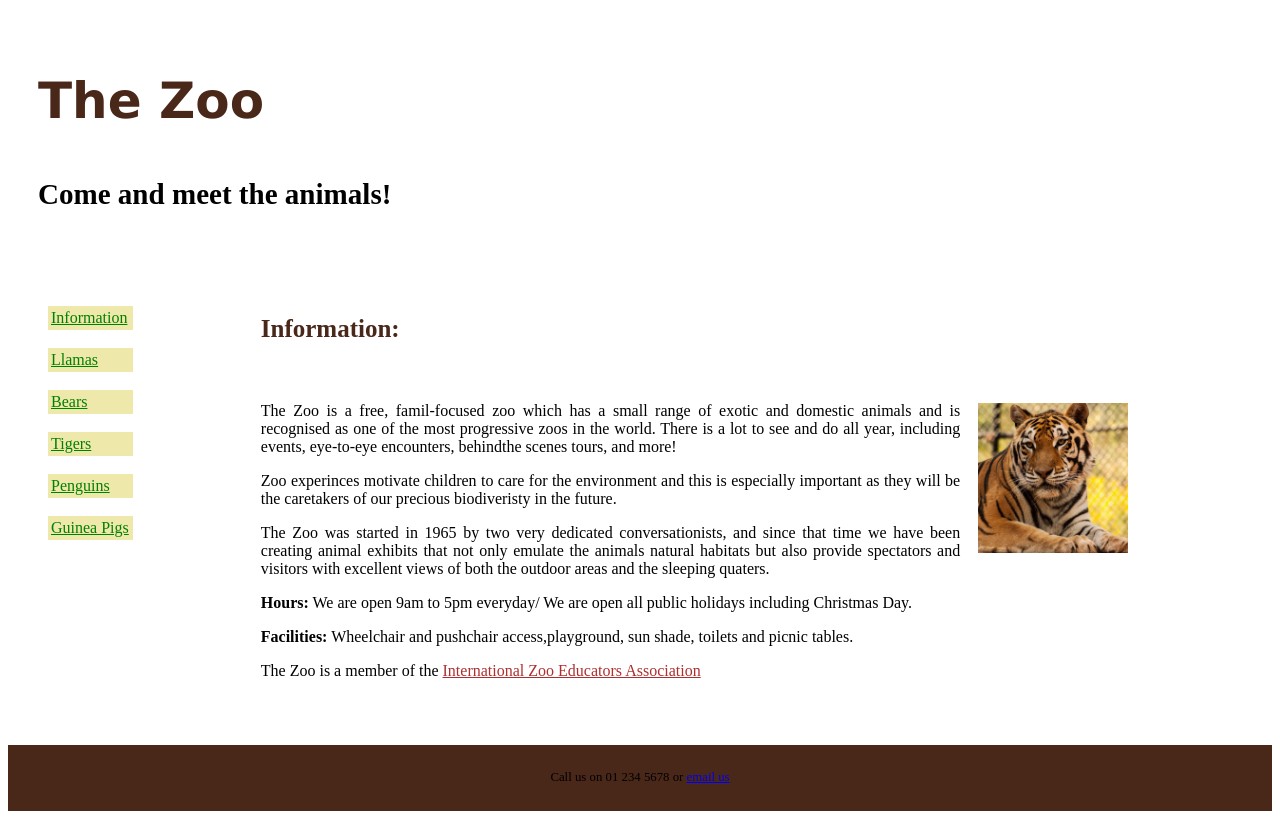
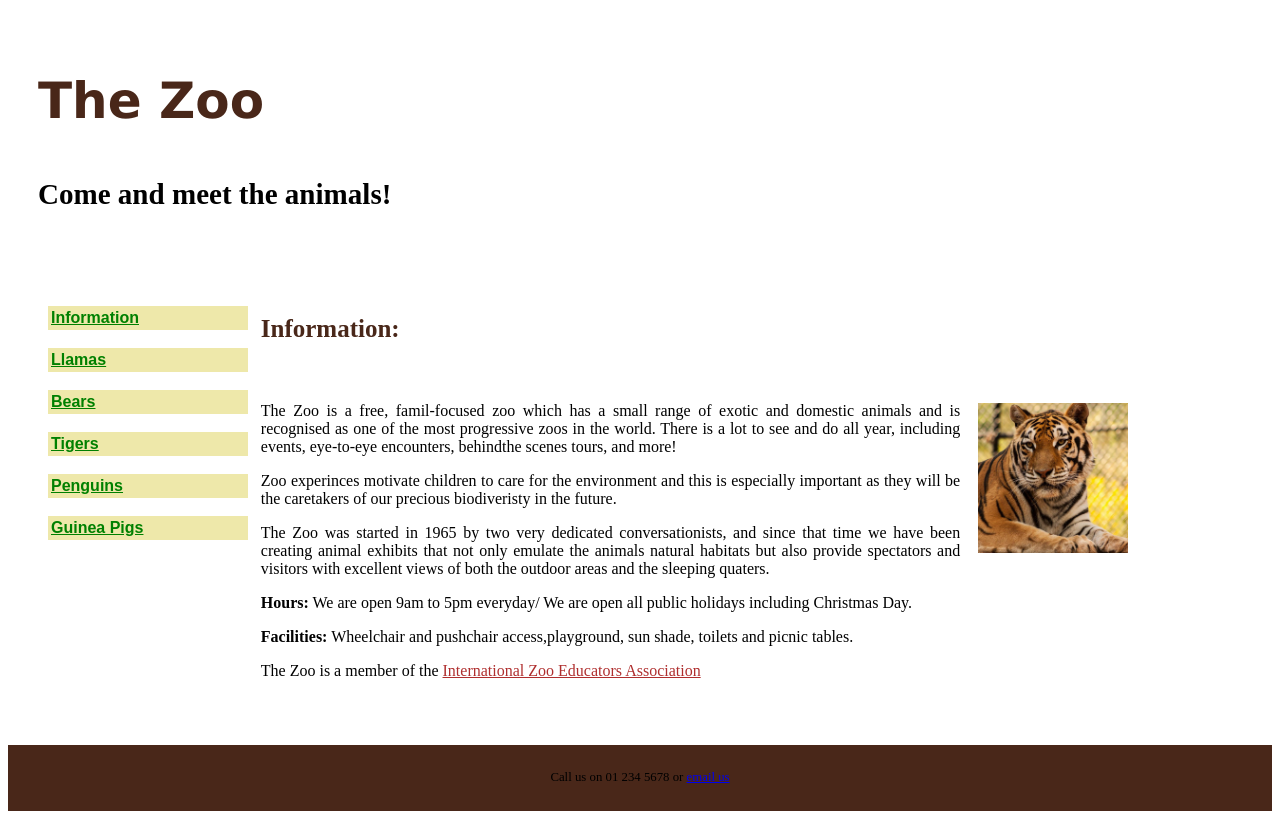
Before and after one commit to DewaynePettyII/The_Zoo, a PHP site: page / in a window 1280 px wide. Run offline with PHP 8.4, Linux system fonts and the light colour scheme.

Commit message:
final commit

```diff
--- a/thezoo.css
+++ b/thezoo.css
@@ -15,11 +15,13 @@ h1{
 }
 .class-zoo{
     color: green;
+    font-weight: bolder;
+    font-family: Arial, Helvetica, sans-serif;
     background-color: palegoldenrod;
     padding: 3px;
     box-sizing: border-box;
     border-color: black;
-
+    width: 200px;
 }
 h3{
     color: rgb(73, 39, 25);
```
